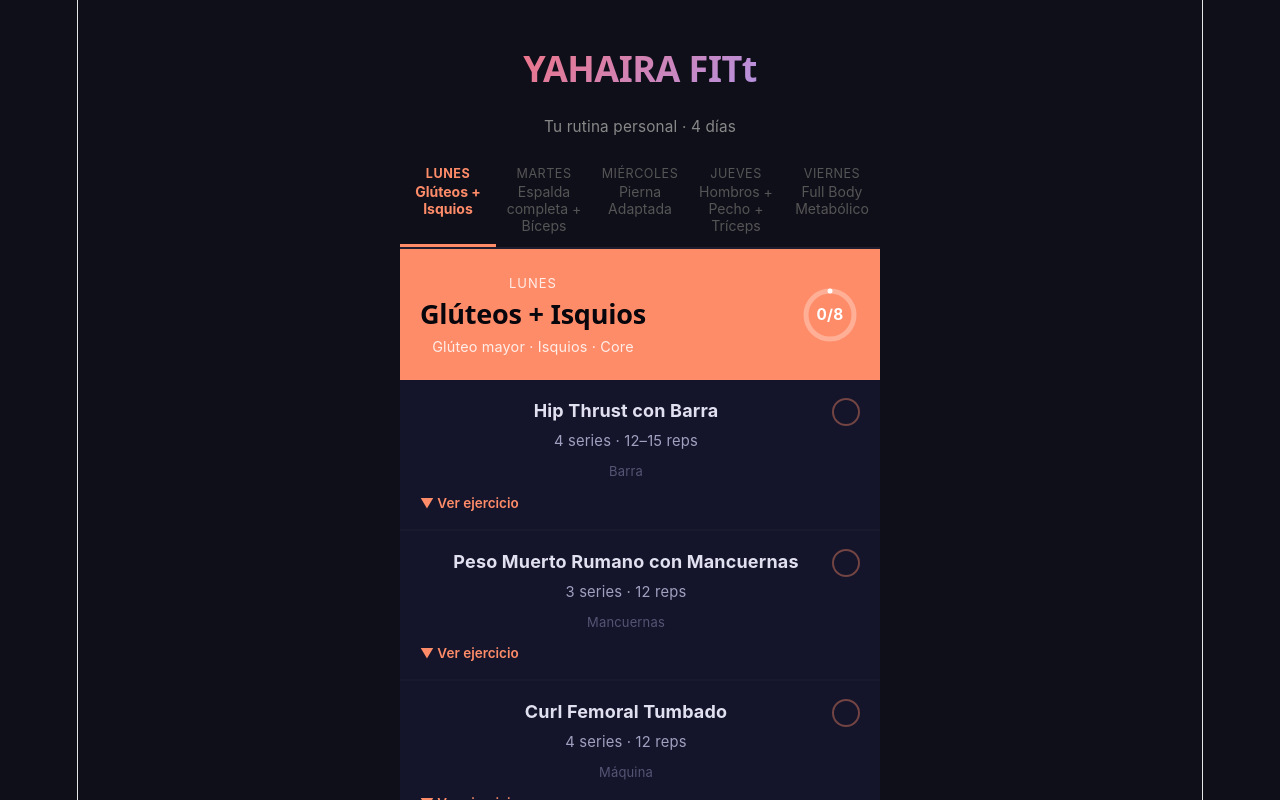
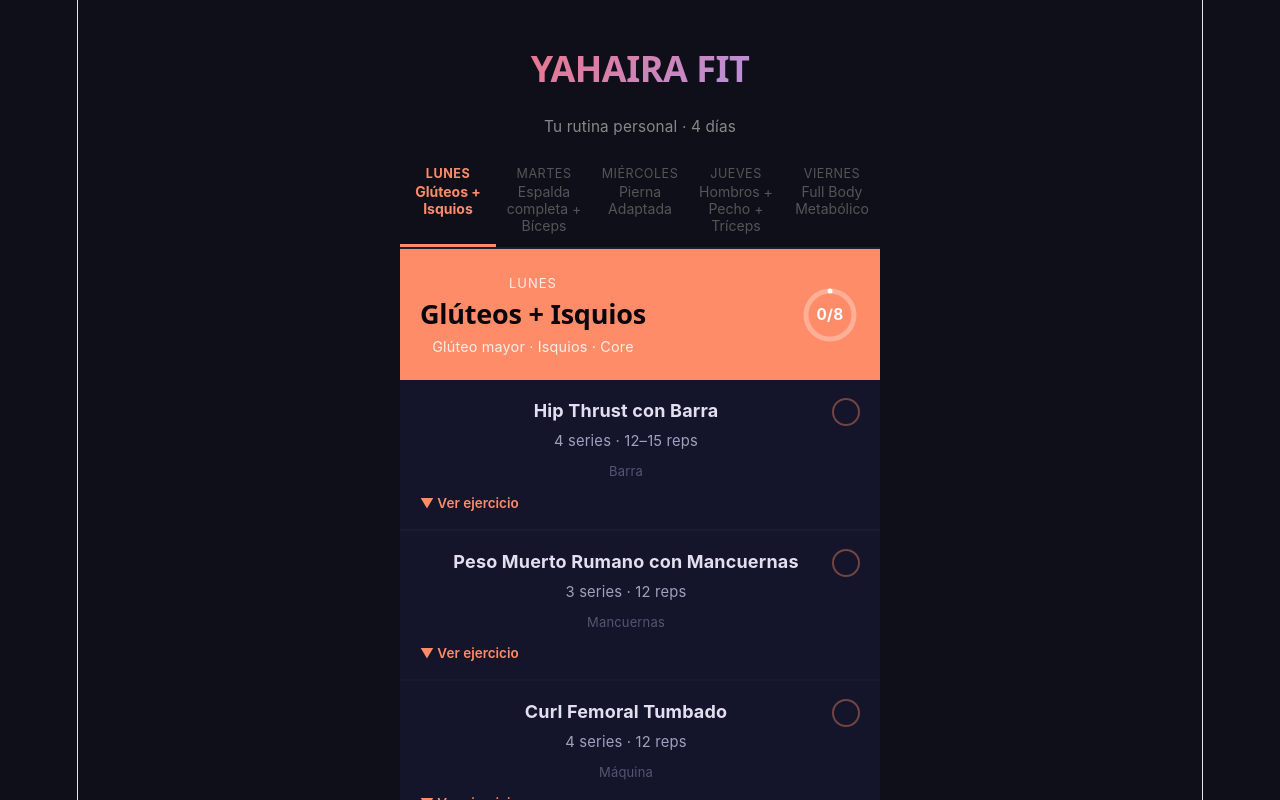
Before and after one commit to yahairaarroyo2-alt/Fabian, a React (Vite) app: page / in a window 1280 px wide. Shown: the top 800 px of the page. Built offline with nearby package versions, Linux system fonts and the light colour scheme.

Commit message:
Correct title spelling in App component

```diff
--- a/src/App.jsx
+++ b/src/App.jsx
@@ -9,7 +9,7 @@
   return (
     <div className="app">
       <header className="app-header">
-        <h1 className="app-title">YAHAIRA FITt</h1>
+        <h1 className="app-title">YAHAIRA FIT</h1>
         <p className="app-subtitle">Tu rutina personal · 4 días</p>
       </header>
 
```
